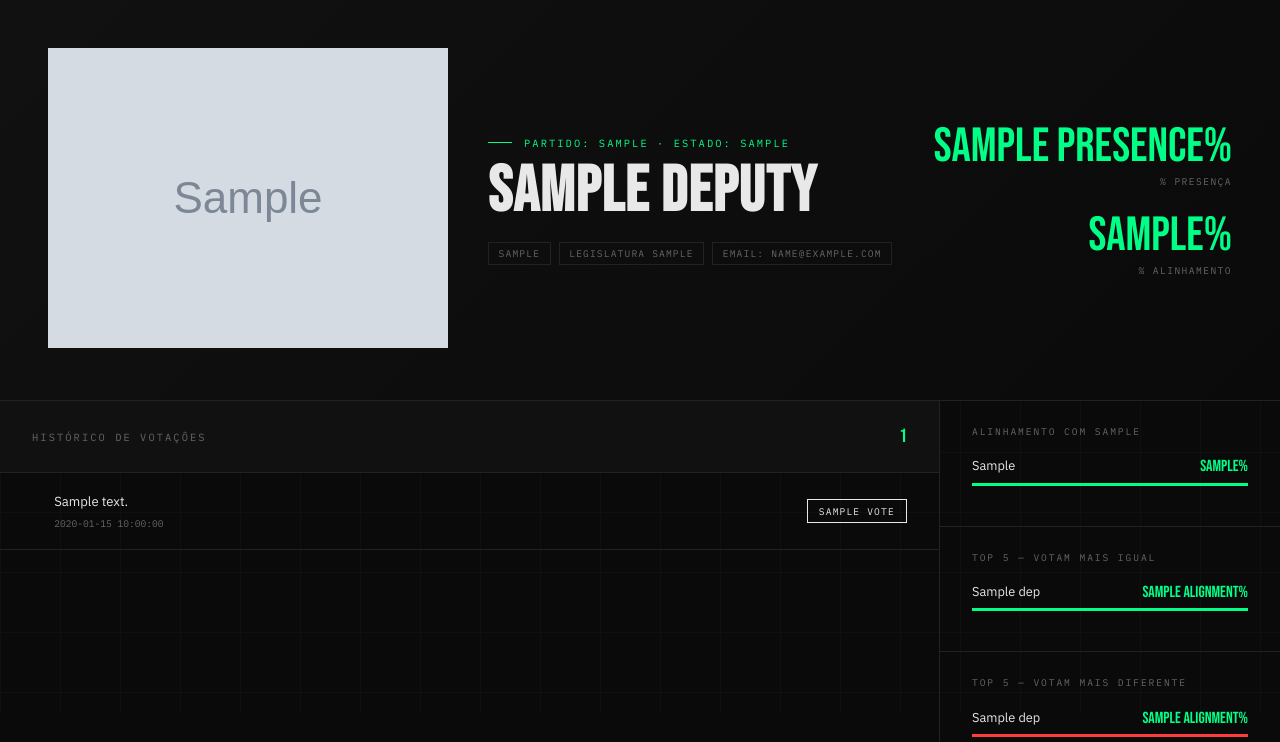
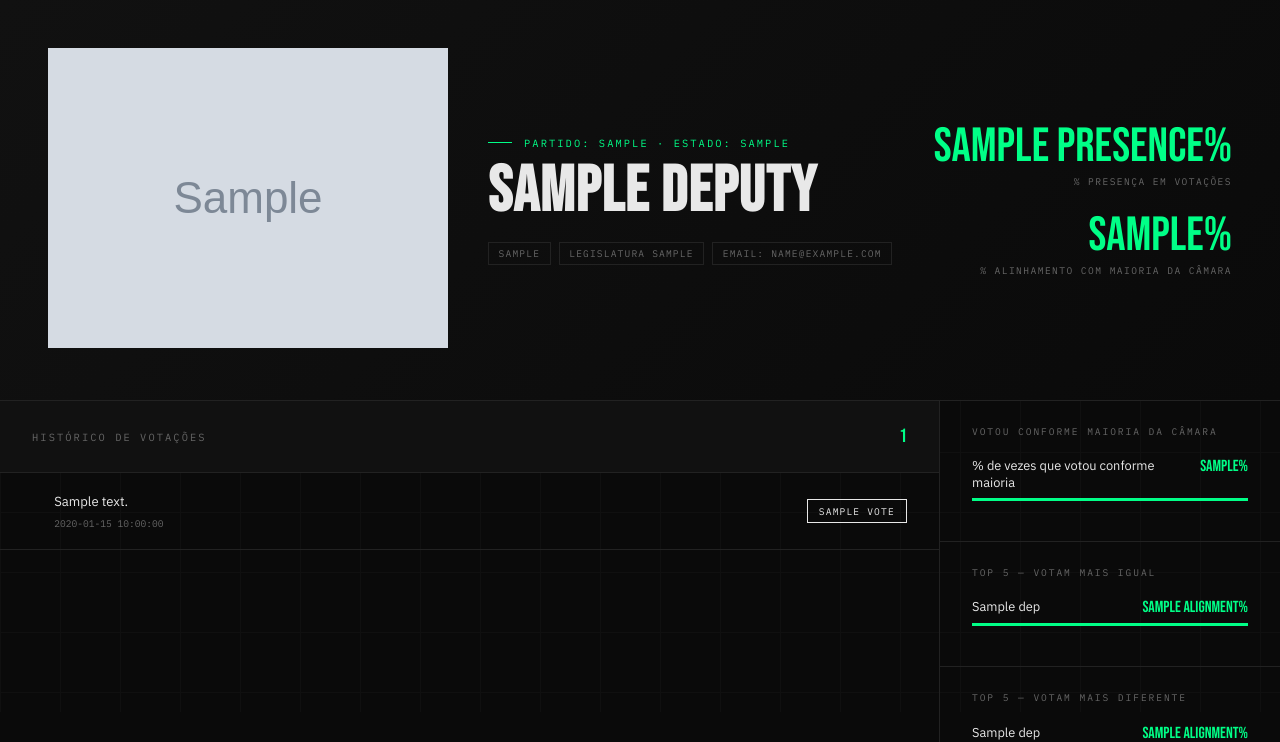
Before and after one commit to Chikwa-git/political-tracker, a Flask app: template templates/deputy.html in a window 1280 px wide. Shown: the part 88-830 px from the top of the page. Run offline with Flask 3, Linux system fonts and the light colour scheme; the template is opened without the code that fills it: most values are stand-ins (such as "Sample title", 1, 10 or a date in 2020); grey boxes marked "Sample" are stand-in pictures.

Commit message:
feat: majority alignment working, labels updated

```diff
--- a/templates/deputy.html
+++ b/templates/deputy.html
@@ -434,12 +434,12 @@
         <div class="deputy-stats">
             <div>
                 <div class="stat-value">{% if presence is defined %}{{ presence }}%{% else %}—{% endif %}</div>
-                <div class="stat-label">% Presença</div>
+                <div class="stat-label">% Presença em votações</div>
             </div>
             <div>
-                <div class="stat-value">{% if party_alignment is defined %}{{ party_alignment }}%{% else %}—{% endif %}
+                <div class="stat-value">{% if majority_alignment is defined %}{{ majority_alignment }}%{% else %}—{% endif %}
             </div>
-                <div class="stat-label">% Alinhamento</div>
+                <div class="stat-label">% Alinhamento com maioria da Câmara</div>
             </div>
         </div>
     </section>
@@ -476,13 +476,13 @@
         <!-- SIDEBAR -->
         <aside>
 
-            <!-- ALINHAMENTO COM PARTIDO -->
+            <!-- ALINHAMENTO COM MAIORIA DA CÂMARA -->
             <div class="alignment-block">
-                <div class="alignment-title">Alinhamento com {{ deputy.siglaPartido }}</div>
+                <div class="alignment-title">Votou conforme maioria da Câmara</div>
                 {% if majority_alignment is defined %}
                 <div class="alignment-row">
                     <div class="alignment-label">
-                        <span class="alignment-name">{{ deputy.siglaPartido }}</span>
+                        <span class="alignment-name">% de vezes que votou conforme maioria</span>
                         <span class="alignment-pct">{{ majority_alignment }}%</span>
                     </div>
                     <div class="bar-track">
```
Also changed, not shown: cache.db.
